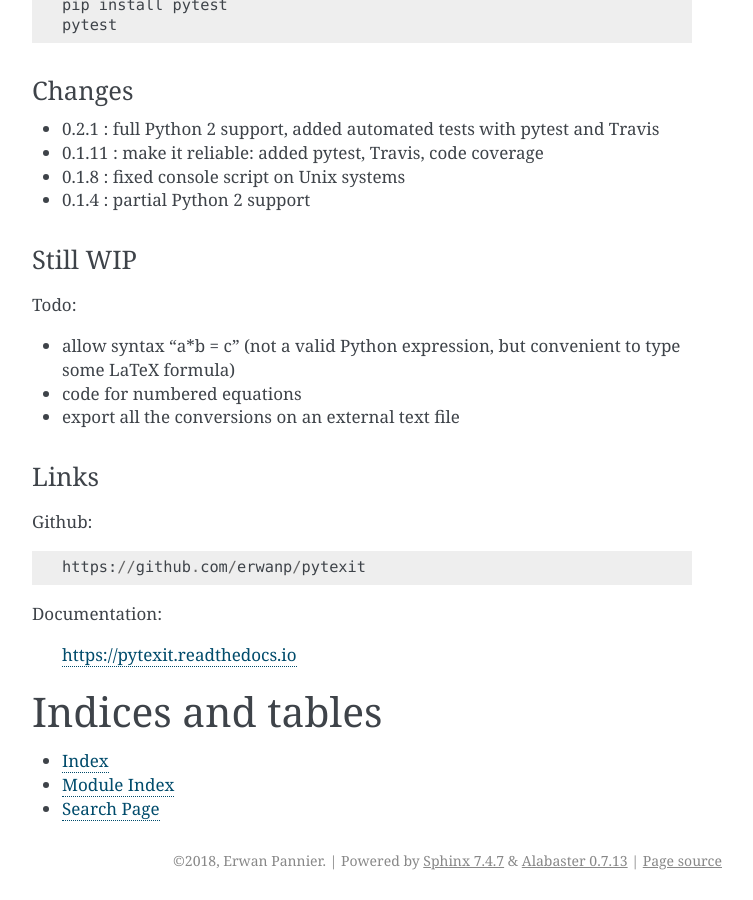
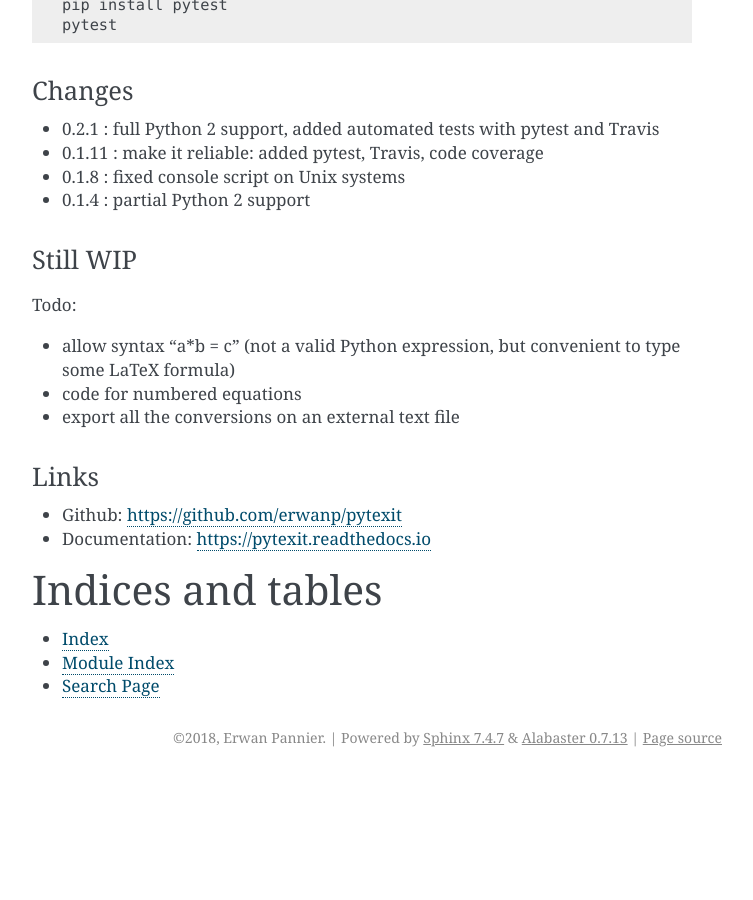
Before and after one commit to erwanp/pytexit, a Sphinx documentation site: the page built from docs/index.rst, in a window 1280 px wide and 900 px high, scrolled down 2687 px. Shown: the whole window, without its empty margins (388-1141 px from the left). Built offline with Sphinx 7.4.7, drawn with Linux system fonts in a browser that asks for light colours; after the commit the page ends 3464 px from its top, so only the background shows below that; some of the changed lines change nothing that is shown.

Commit message:
update docs

```diff
--- a/README.rst
+++ b/README.rst
@@ -1,5 +1,5 @@
 
-.. image:: https://readthedocs.org/projects/climt/badge/
+.. image:: https://readthedocs.org/projects/pytexit/badge/
     :target: https://pytexit.readthedocs.io/en/latest/?badge=latest
     :alt: Documentation Status
 
@@ -167,10 +167,5 @@ Todo:
 Links
 -----
 
-Github::
-
-    https://github.com/erwanp/pytexit
-
-Documentation:
-
-    https://pytexit.readthedocs.io
+- Github: https://github.com/erwanp/pytexit
+- Documentation: https://pytexit.readthedocs.io
--- a/docs/conf.py
+++ b/docs/conf.py
@@ -12,9 +12,9 @@
 # add these directories to sys.path here. If the directory is relative to the
 # documentation root, use os.path.abspath to make it absolute, like shown here.
 #
-# import os
-# import sys
-# sys.path.insert(0, os.path.abspath('.'))
+import os
+import sys
+sys.path.insert(0, os.path.abspath('..'))
 
 
 # -- Project information -----------------------------------------------------
@@ -23,10 +23,13 @@ project = 'pytexit'
 copyright = '2018, Erwan Pannier'
 author = 'Erwan Pannier'
 
-# The short X.Y version
-version = ''
-# The full version, including alpha/beta/rc tags
-release = ''
+with open('../pytexit/__version__.txt') as version_file:
+    __version__ = version_file.read().strip()
+
+# The short X.Y version.
+version = __version__
+# The full version, including alpha/beta/rc tags.
+release = __version__
 
 
 # -- General configuration ---------------------------------------------------
```
